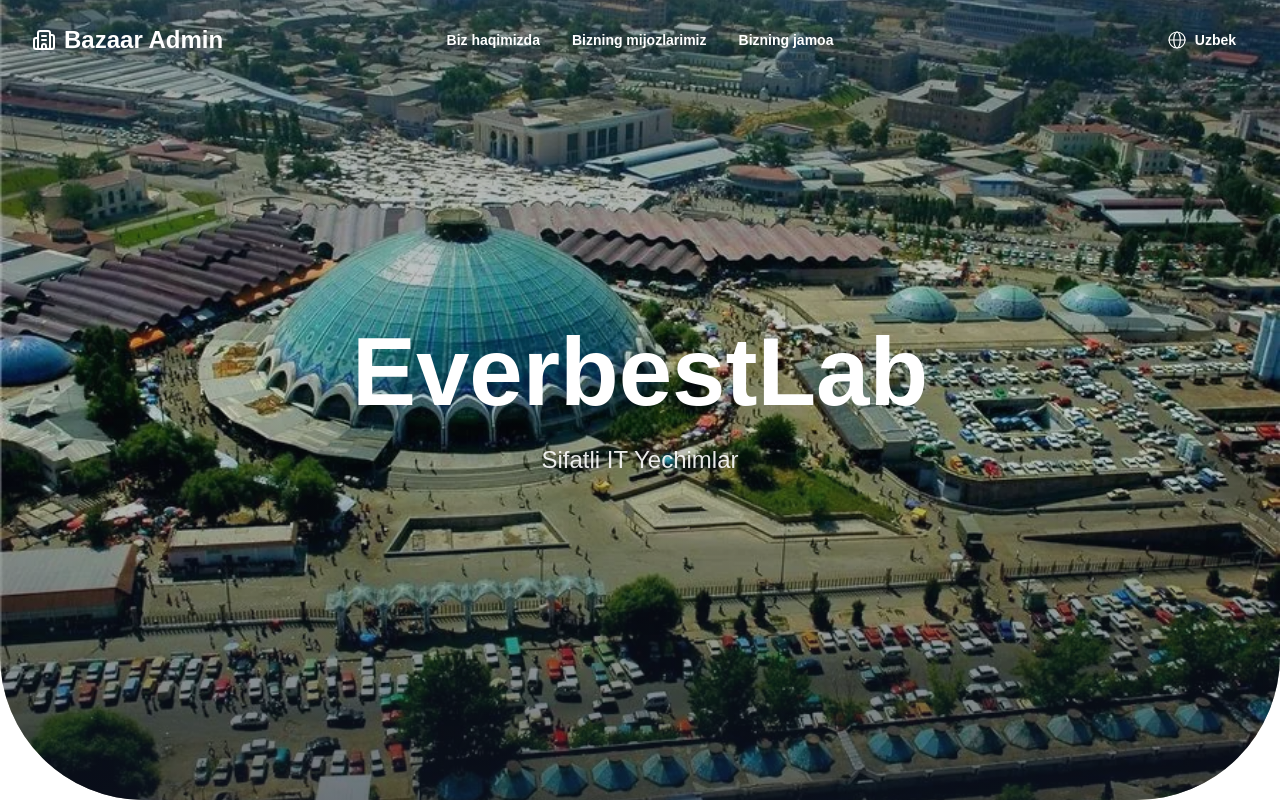
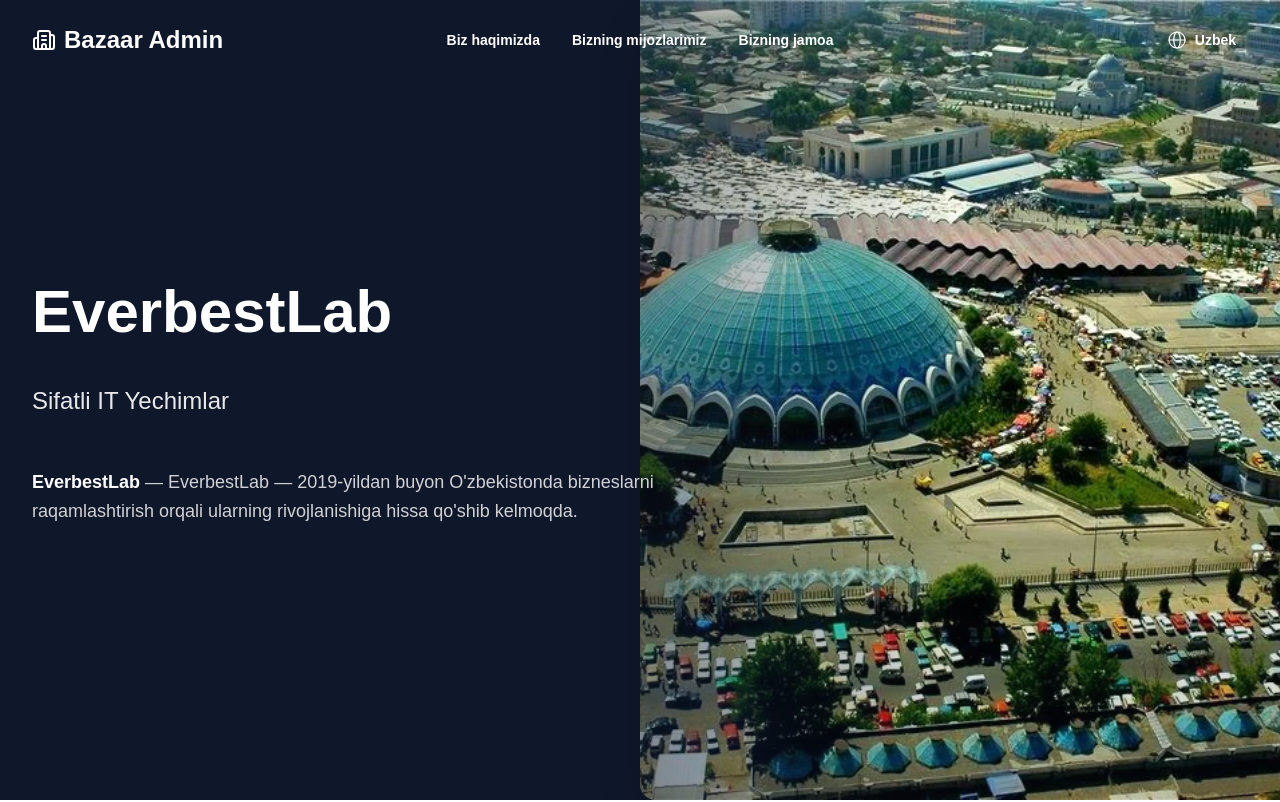
Before and after one commit to suhrob-qalandarov/ebazaar-demo-front, a Next.js app: page /uz in a window 1280 px wide. Shown: the top 802 px of the page. Built offline with nearby package versions, Linux system fonts and the light colour scheme.

Commit message:
Redesign desktop hero section: split layout with dark-blue background, image on right side

```diff
--- a/src/app/components/HomePage.tsx
+++ b/src/app/components/HomePage.tsx
@@ -72,13 +72,15 @@
 
   return (
     <div className="min-h-screen bg-transparent">
-      {/* --- Full Screen Hero Image Section --- */}
+      {/* --- Hero Section: Mobile/iPad (Full Screen Image) & Desktop (Split Layout) --- */}
       <motion.section
-        className="relative w-full h-screen overflow-hidden md:rounded-b-[6rem] lg:rounded-b-[9rem]"
+        className="relative w-full overflow-hidden md:rounded-b-[6rem] lg:rounded-b-none"
         initial="hidden"
         animate="visible"
         variants={fadeIn}
       >
+        {/* Mobile/iPad: Full Screen Hero Image */}
+        <div className="lg:hidden relative w-full h-screen">
           <div className="absolute inset-0 z-0">
             <Image
               src="/main/bazar_tashkenta_chorsu.webp"
@@ -97,18 +99,67 @@
             />
           </div>
 
-        {/* Optional: Add some text overlay on the image if needed */}
+          {/* Text overlay on the image */}
           <div className="absolute inset-0 z-10 flex items-center justify-center">
             <motion.div
               variants={fadeInUp}
               className="text-center px-4"
             >
-            <h1 className="text-5xl md:text-7xl lg:text-8xl font-extrabold text-white mb-6 drop-shadow-2xl">
+              <h1 className="text-5xl md:text-7xl font-extrabold text-white mb-6 drop-shadow-2xl">
                 {content.hero.title}
               </h1>
               <p className="text-xl md:text-2xl text-white/90 font-medium drop-shadow-lg">
                 {content.hero.subtitle}
               </p>
+            </motion.div>
+          </div>
+        </div>
+
+        {/* Desktop: Split Layout with Dark Blue Background */}
+        <div className="hidden lg:flex min-h-screen relative" style={{ backgroundColor: 'rgb(15, 23, 42)' }}>
+          <div className="max-w-7xl mx-auto w-full px-8 py-16 relative z-10 flex-1">
+            <div className="h-full min-h-[80vh] flex items-center">
+              {/* Left Side: Content */}
+              <motion.div
+                variants={fadeInUp}
+                className="space-y-8 text-white max-w-2xl"
+              >
+                <h1 className="text-5xl xl:text-6xl font-extrabold leading-tight">
+                  {content.hero.title}
+                </h1>
+                <p className="text-xl xl:text-2xl text-white/90 font-medium leading-relaxed">
+                  {content.hero.subtitle}
+                </p>
+                <div className="pt-4">
+                  <p className="text-lg text-white/80 leading-relaxed">
+                    <span className="font-bold text-white">EverbestLab</span> — {content.about.description}
+                  </p>
+                </div>
+              </motion.div>
+            </div>
+          </div>
+
+          {/* Right Side: Image Box - Positioned to touch right and top edges (from navbar) */}
+          <motion.div
+            variants={fadeInUp}
+            className="hidden lg:block absolute right-0 top-0 w-[50%] h-full rounded-bl-2xl overflow-hidden shadow-2xl group"
+          >
+            <div className="relative w-full h-full">
+              <Image
+                src="/main/bazar_tashkenta_chorsu.webp"
+                alt="Bazar Toshkent Chorsu"
+                fill
+                priority
+                className="object-cover transition-transform duration-700 group-hover:scale-105"
+                quality={90}
+              />
+              {/* Gradient overlay from left to create depth */}
+              <div className="absolute inset-0 bg-gradient-to-r from-slate-900/40 via-transparent to-transparent" />
+              {/* Subtle vignette effect on bottom-right */}
+              <div className="absolute inset-0 bg-gradient-to-t from-slate-900/20 via-transparent to-transparent" />
+              {/* Decorative corner accent */}
+              <div className="absolute bottom-0 left-0 w-32 h-32 bg-gradient-to-tr from-blue-600/20 to-transparent blur-3xl" />
+            </div>
           </motion.div>
         </div>
       </motion.section>
```
Lines whose indentation alone changed are shown as unchanged.
